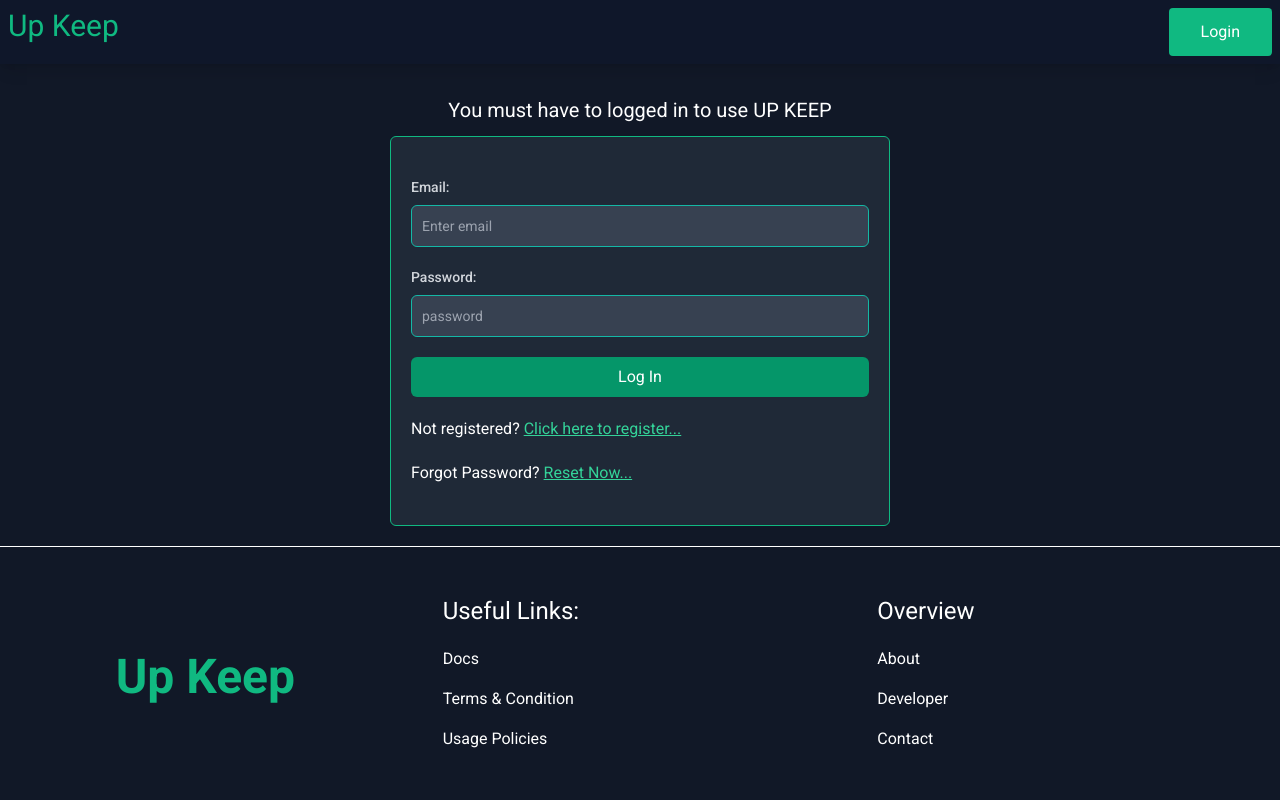
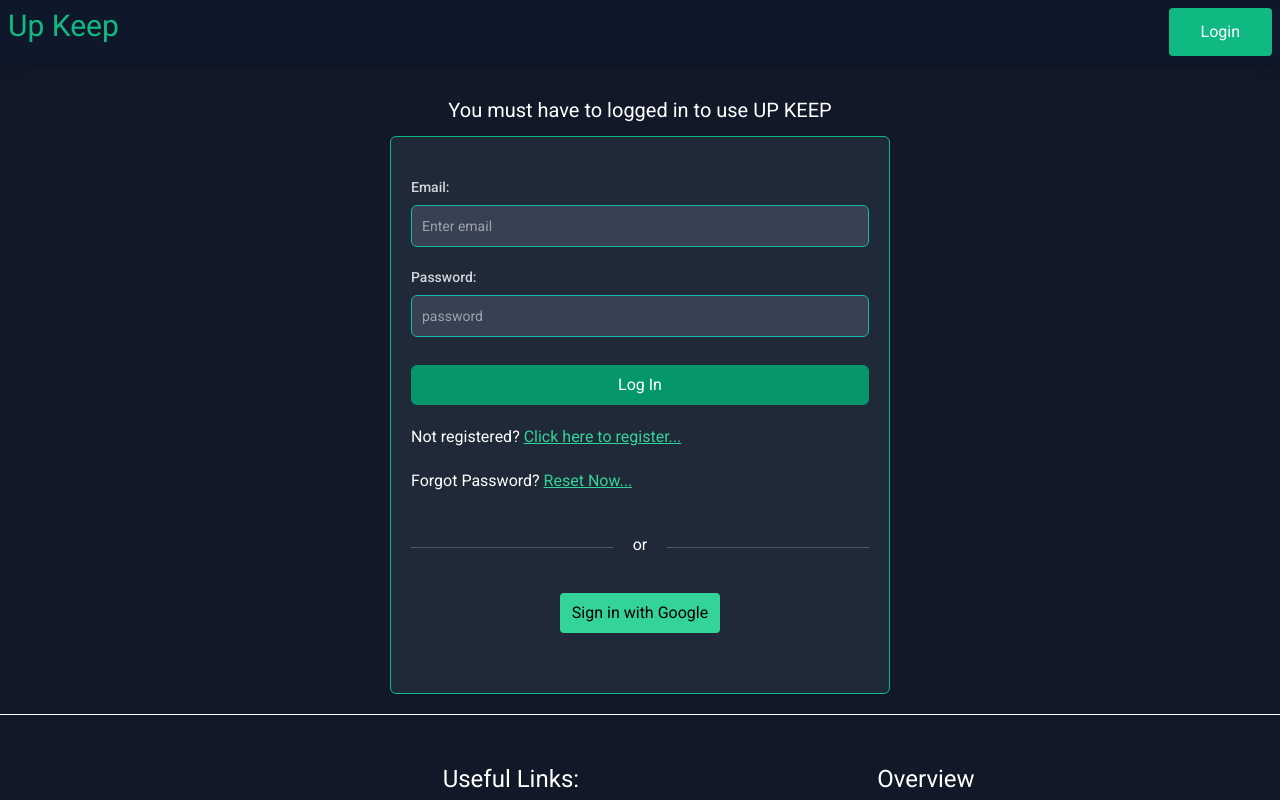
Before and after one commit to rakibulmd/Full-Stack-To-Do-App-Client, a React (Create React App) app: page /login in a window 1280 px wide. Shown: the top 800 px of the page. Built offline with nearby package versions, Linux system fonts and the light colour scheme; no server answers.

Commit message:
added social login with google

```diff
--- a/src/Pages/Login/Login.js
+++ b/src/Pages/Login/Login.js
@@ -4,6 +4,7 @@
 import { useSignInWithEmailAndPassword } from "react-firebase-hooks/auth";
 import auth from "../../firebase.init";
 import { toast } from "react-toastify";
+import SocialLogin from "./SocialLogin";
 
 const Login = () => {
     const navigate = useNavigate();
@@ -85,7 +86,9 @@
                             </span>
                         )}
                     </div>
-
+                    <p className="text-rose-600 py-1">
+                        {error?.message.split("auth/")[1].split(")")[0]}
+                    </p>
                     <input
                         className="w-full bg-emerald-600 hover:bg-emerald-500 px-5 py-2 rounded-md"
                         type="submit"
@@ -114,6 +117,7 @@
                             </Link>{" "}
                         </p>
                     </div>
+                    <SocialLogin></SocialLogin>
                 </form>
             </div>
         </div>
--- a/src/Pages/Login/Register.js
+++ b/src/Pages/Login/Register.js
@@ -6,6 +6,7 @@
 import { useSendEmailVerification } from "react-firebase-hooks/auth";
 import { useUpdateProfile } from "react-firebase-hooks/auth";
 import { toast } from "react-toastify";
+import SocialLogin from "./SocialLogin";
 const Register = () => {
     const navigate = useNavigate();
     const [createUserWithEmailAndPassword, user, loading, error] =
@@ -119,6 +120,7 @@
                             </Link>{" "}
                         </p>
                     </div>
+                    <SocialLogin></SocialLogin>
                 </form>
             </div>
         </div>
--- /dev/null
+++ b/src/Pages/Login/SocialLogin.js
@@ -0,0 +1,52 @@
+import axios from "axios";
+import React, { useEffect } from "react";
+import { useSignInWithGoogle } from "react-firebase-hooks/auth";
+import { useLocation, useNavigate } from "react-router-dom";
+import auth from "../../firebase.init";
+import Loading from "../Shared/Loading/Loading";
+const SocialLogin = () => {
+    const [signInWithGoogle, user, loading, error] = useSignInWithGoogle(auth);
+    const navigate = useNavigate();
+    const location = useLocation();
+    let from = location.state?.from?.pathname || "/";
+    useEffect(() => {
+        if (user) {
+            navigate(from, { replace: true });
+        }
+    }, [from, user, navigate]);
+
+    if (loading) {
+        return (
+            <div className="w-40 h-40 mx-auto">
+                <Loading></Loading>
+            </div>
+        );
+    }
+
+    const handleSignInWithGoogle = async () => {
+        await signInWithGoogle();
+    };
+
+    return (
+        <div className="container mx-auto py-5">
+            <div className="flex items-center max-w-[500px] mx-auto py-5">
+                <div className="w-1/2 border-b border-gray-600"></div>
+                <p className="mx-5 pb-1">or</p>
+                <div className="w-1/2 border-b border-gray-600"></div>
+            </div>
+            <div className="text-center">
+                <p className="text-red-700">
+                    {error?.message.split("auth/")[1].split(")"[0])}
+                </p>
+                <button
+                    onClick={handleSignInWithGoogle}
+                    className="bg-emerald-400 text-black p-2 px-3 mt-3 rounded hover:bg-emerald-500"
+                >
+                    Sign in with Google
+                </button>
+            </div>
+        </div>
+    );
+};
+
+export default SocialLogin;
```
Also changed, not shown: firebase.json (added), 1 other file (tests, documents, lock files or other folders).
